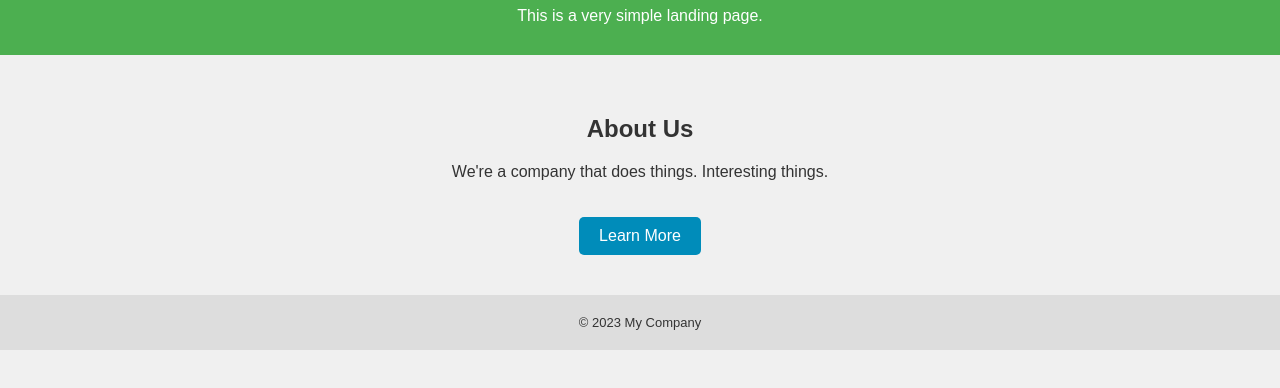
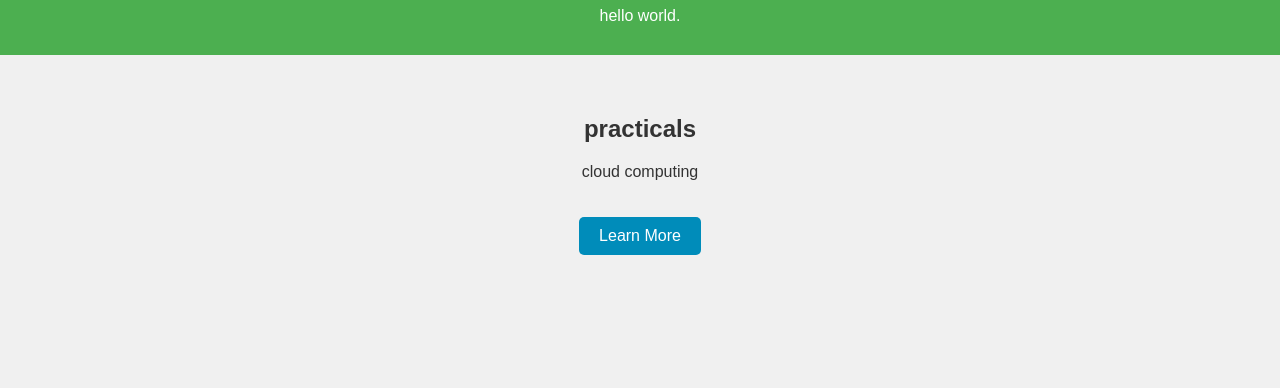
Before and after one commit to vedkamat/upload, a plain HTML site: page index.html in a window 1280 px wide. Shown: the part 60-448 px from the top of the page. Drawn offline with Linux system fonts and the light colour scheme.

Commit message:
Add files via upload

```diff
--- a/index.html
+++ b/index.html
@@ -9,18 +9,16 @@
 
     <div style="background-color: #4CAF50; color: white; padding: 20px;">
         <h1 style="margin: 0;">Welcome!</h1>
-        <p style="margin: 10px 0;">This is a very simple landing page.</p>
+        <p style="margin: 10px 0;">hello world.</p>
     </div>
 
     <div style="padding: 40px;">
-        <h2>About Us</h2>
-        <p>We're a company that does things. Interesting things.</p>
+        <h2>practicals</h2>
+        <p>cloud computing</p>
         <button style="background-color: #008CBA; border: none; color: white; padding: 10px 20px; text-align: center; text-decoration: none; display: inline-block; font-size: 16px; margin-top: 20px; border-radius: 5px;">Learn More</button>
     </div>
 
-    <div style="background-color: #ddd; padding: 20px; font-size: small;">
-        <p style="margin: 0;">&copy; 2023 My Company</p>
-    </div>
+
 
 </body>
 </html>
```
